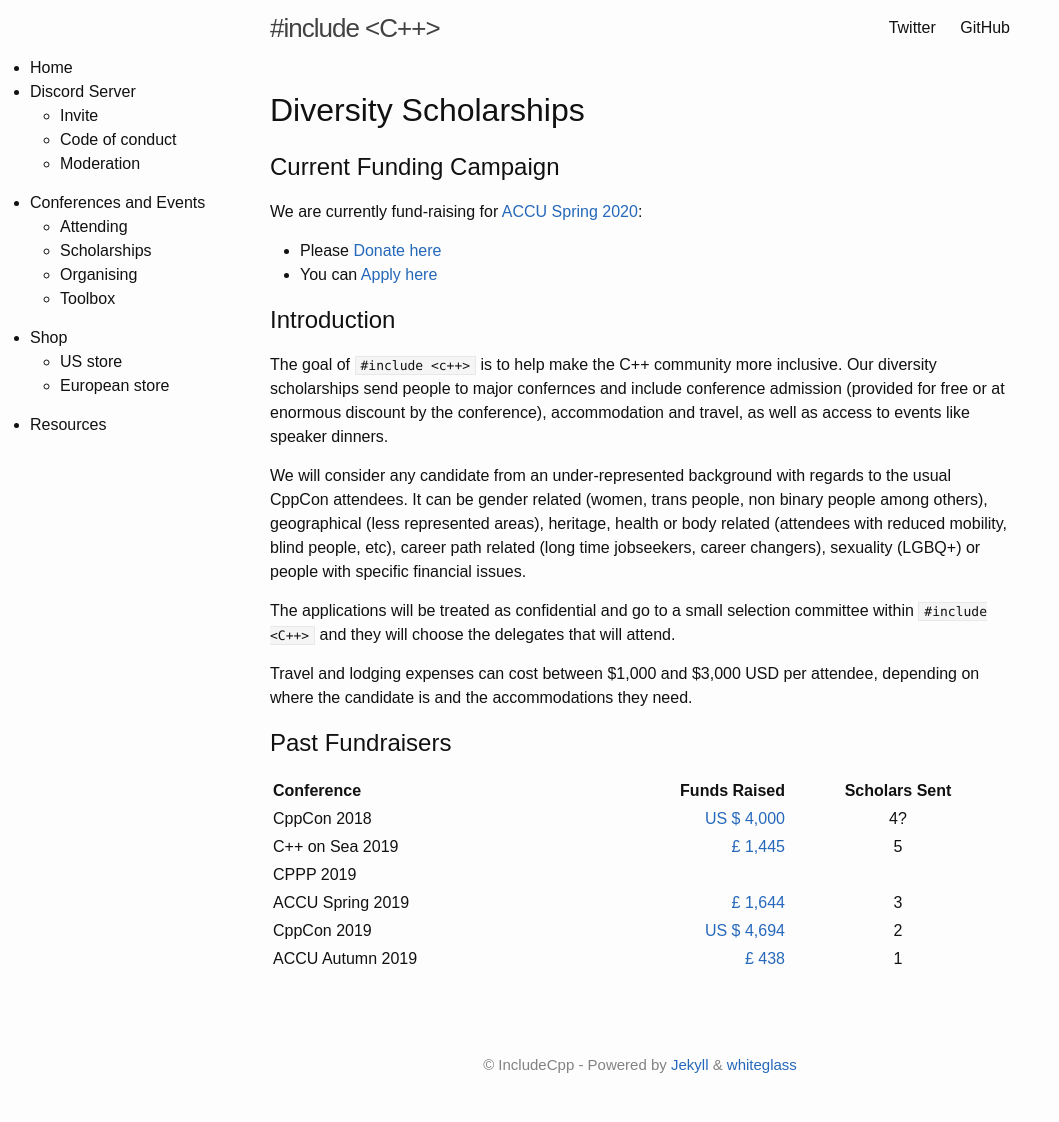
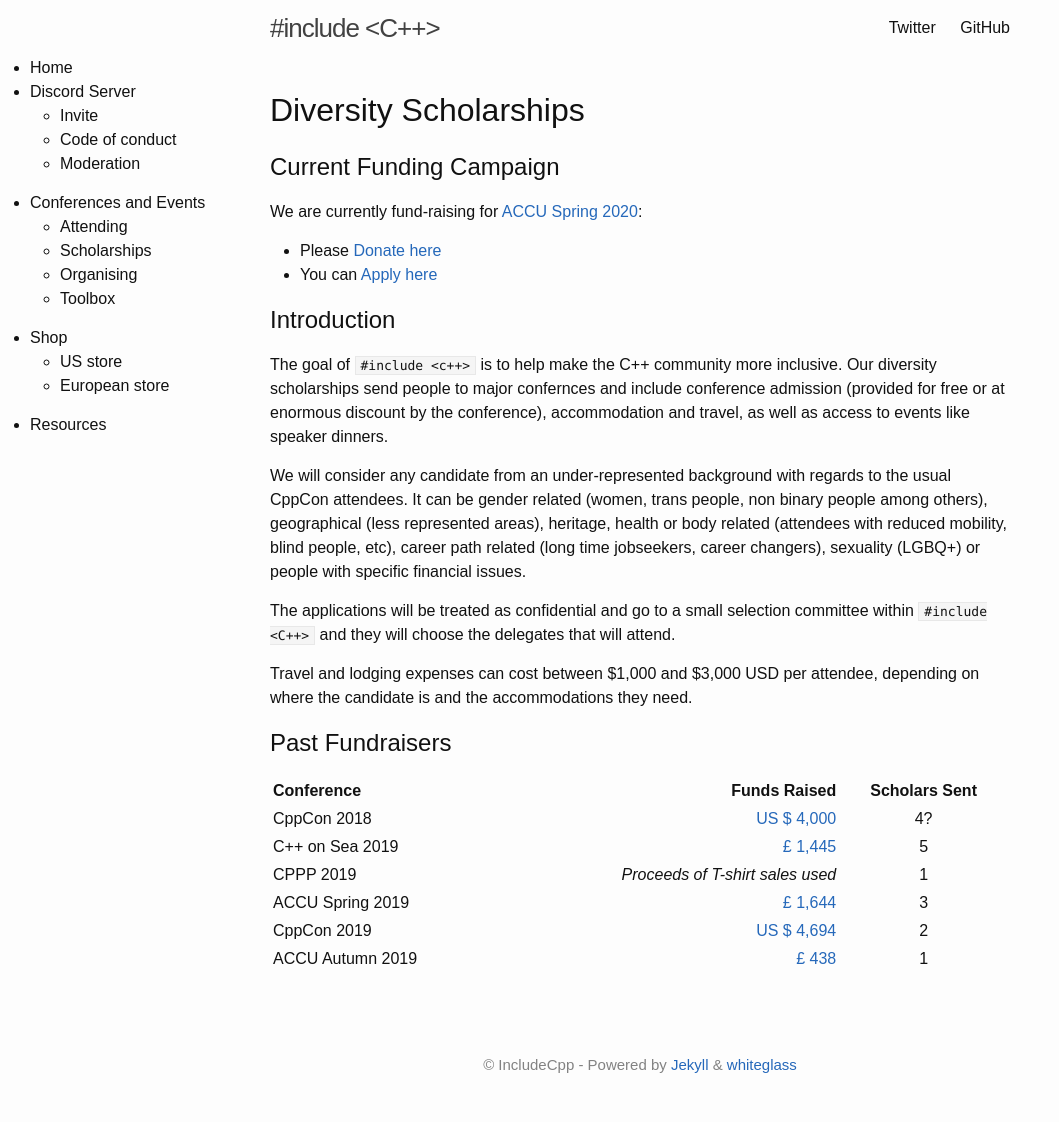
Before and after one commit to include-cpp/include-cpp.github.io, a Jekyll site: the page built from scholarships.md, in a window 1280 px wide. Shown: the whole page, without its empty margins (0-1059 px from the left). Built offline with Jekyll 4.4.1, drawn with Linux system fonts in a browser that asks for light colours; our own code applies the rules of GitHub Pages for plain Markdown files.

Commit message:
Fill in CPPP 2019 info

```diff
--- a/scholarships.md
+++ b/scholarships.md
@@ -27,7 +27,7 @@ Travel and lodging expenses can cost between $1,000 and $3,000 USD per attendee,
 |------------------|----------------------------------------------------------------------------------:|:-------------:|
 | CppCon 2018      |   [US $ 4,000](https://www.gofundme.com/f/sponsoring-women-cppcon-2018-attendees) |      4?       |
 | C++ on Sea 2019  |   [£ 1,445](https://www.gofundme.com/f/cpp-on-sea-diversity-and-support-tickets)  |       5       |
-| CPPP   2019      |                                                                                   |               |
+| CPPP   2019      |                                                  *Proceeds of T-shirt sales used* |       1       |
 | ACCU Spring 2019 |     [£ 1,644](https://www.gofundme.com/f/includecpp-diversity-conference-tickets) |       3       |
 | CppCon 2019      | [US $ 4,694](https://www.gofundme.com/f/sponsoring-diverse-cppcon-2019-attendees) |       2       |
 | ACCU Autumn 2019 |                 [£ 438](https://www.gofundme.com/f/include-accu-autumn-conf-2019) |       1       |
```
